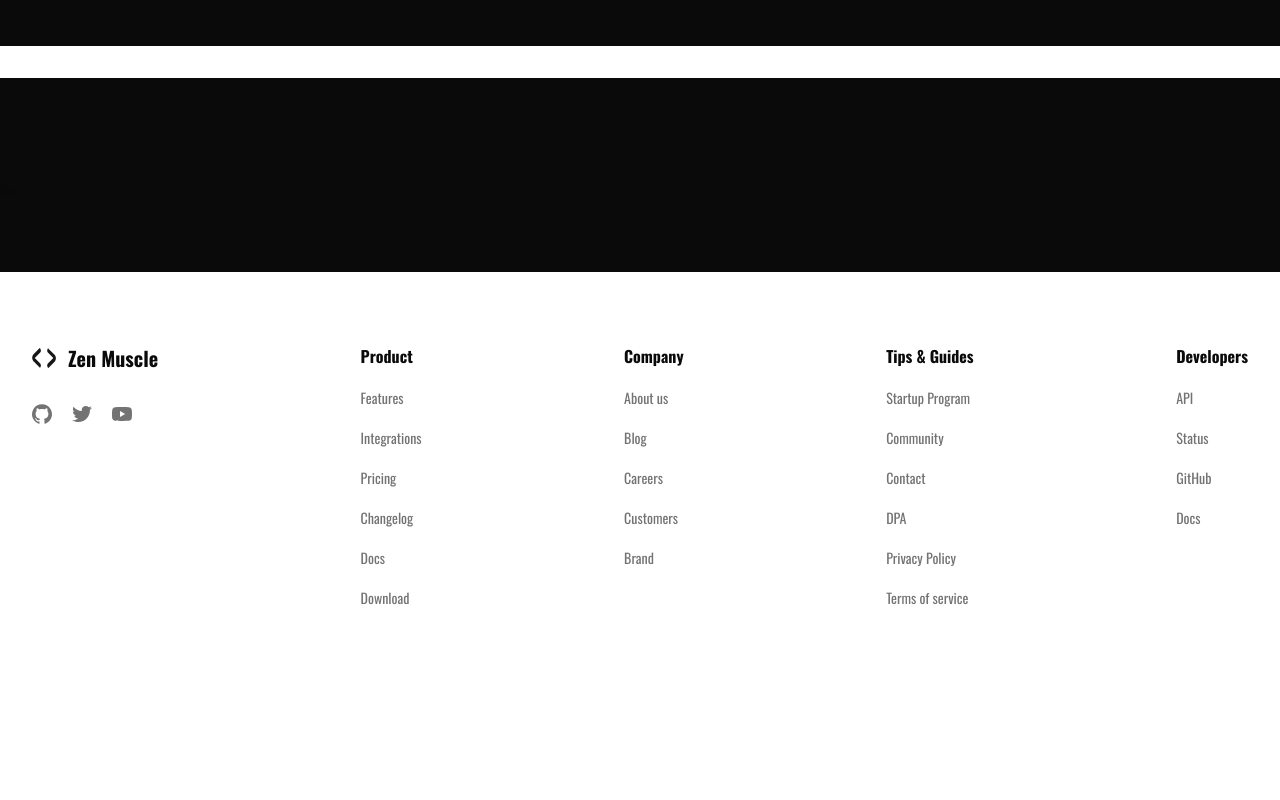
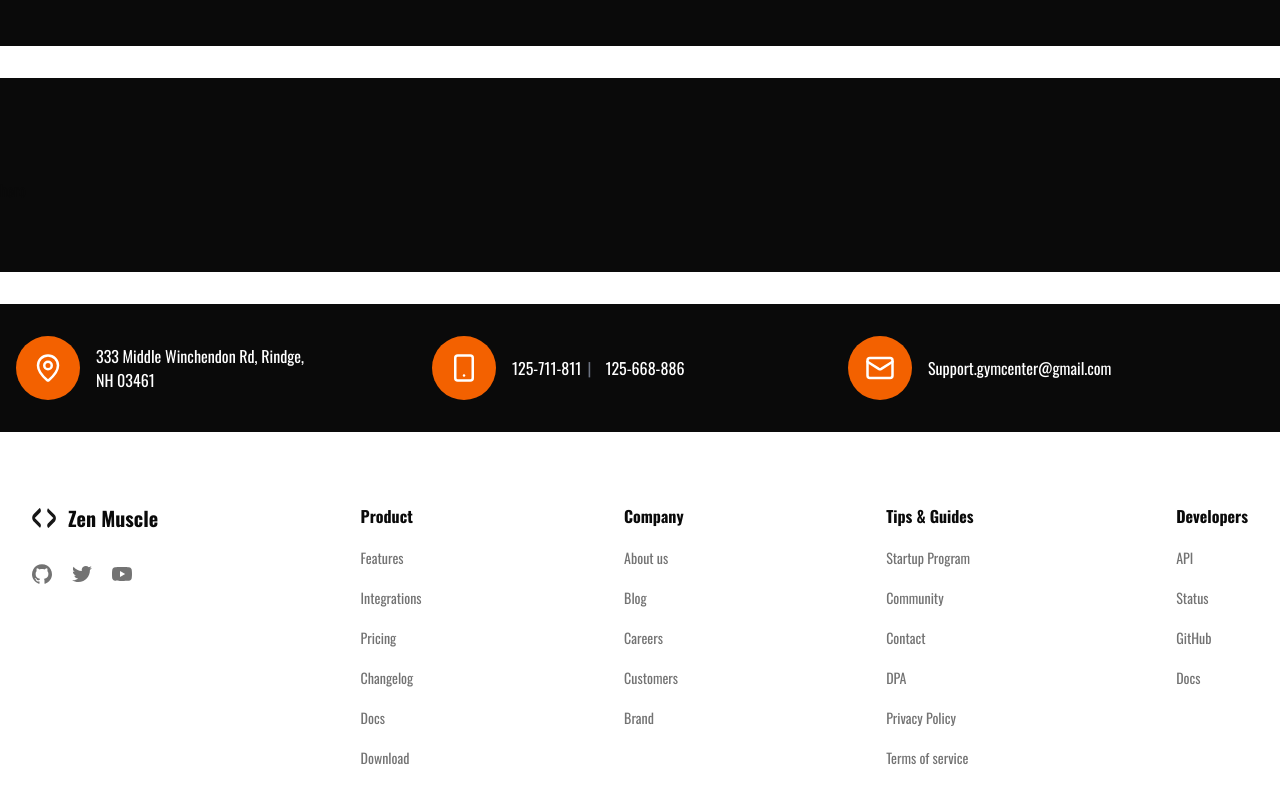
Before and after one commit to felipe-muner/podium-gym, a Next.js app: page / in a window 1280 px wide. Shown: the part 3059-3859 px from the top of the page. Before the commit the page ends 3699 px from the top, so only its background shows below. Built offline with nearby package versions, Linux system fonts and the light colour scheme.

Commit message:
feat: ContactData

```diff
--- a/app/page.tsx
+++ b/app/page.tsx
@@ -1,3 +1,4 @@
+import { ContactData } from "@/components/ContactData";
 import { Gallery } from "@/components/Gallery";
 import Hero from "@/components/Hero/Hero";
 import { OurClasses } from "@/components/OurClasses";
@@ -16,6 +17,7 @@ export default function Home() {
         <OurPlan />
         <Gallery />
         <OurTeam />
+        <ContactData />
       </main>
   );
 }
--- /dev/null
+++ b/components/ContactData/ContactData.tsx
@@ -0,0 +1,53 @@
+import React from "react";
+import { MapPin, Smartphone, Mail } from "lucide-react";
+
+const ContactData: React.FC = () => {
+  return (
+    <div className="bg-brand-background-1 py-8 w-full">
+      <div className="container mx-auto px-4">
+        <div className="flex flex-wrap justify-between">
+          {/* Address Section */}
+          <div className="w-full md:w-1/3 text-left mb-6 md:mb-0">
+            <div className="flex items-center space-x-4">
+              <div className="bg-brand-orange text-white flex items-center justify-center h-16 w-16 rounded-full">
+                <MapPin size={30} />
+              </div>
+              <p className="text-white">
+                333 Middle Winchendon Rd, Rindge,
+                <br /> NH 03461
+              </p>
+            </div>
+          </div>
+
+          {/* Phone Section */}
+          <div className="w-full md:w-1/3 text-left mb-6 md:mb-0">
+            <div className="flex items-center space-x-4">
+              <div className="bg-brand-orange text-white flex items-center justify-center h-16 w-16 rounded-full">
+                <Smartphone size={30} />
+              </div>
+              <ul className="flex items-center space-x-6 text-white">
+                <li className="relative">
+                  125-711-811
+                  <span className="absolute right-[-10px] text-gray-500">|</span>
+                </li>
+                <li>125-668-886</li>
+              </ul>
+            </div>
+          </div>
+
+          {/* Email Section */}
+          <div className="w-full md:w-1/3 text-left">
+            <div className="flex items-center space-x-4">
+              <div className="bg-brand-orange text-white flex items-center justify-center h-16 w-16 rounded-full">
+                <Mail size={30} />
+              </div>
+              <p className="text-white">Support.gymcenter@gmail.com</p>
+            </div>
+          </div>
+        </div>
+      </div>
+    </div>
+  );
+};
+
+export default ContactData;
--- /dev/null
+++ b/components/ContactData/index.ts
@@ -0,0 +1 @@
+export { default as ContactData } from './ContactData';
```
